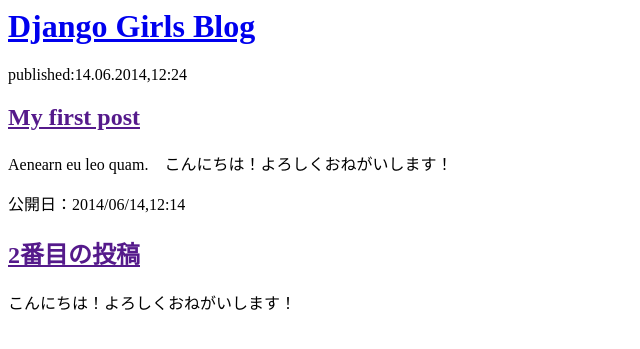
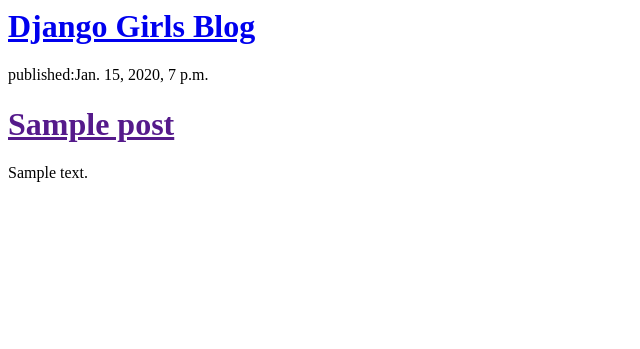
Before and after one commit to tetsush1/myfirstblog, a Django app: template blog/templates/blog/post_list.html in a window 1280 px wide. Shown: the top 349 px of the page, without its empty margins (0-640 px from the left). Run offline with Django 3.2, Linux system fonts and the light colour scheme; the template is opened without the code that fills it: values that come from a table or form of the project are taken from there, others are empty; tables that the repository leaves empty hold one stand-in row (values such as "Sample post").

Commit message:
Changed 2018/12/08 04

```diff
--- a/blog/templates/blog/post_list.html
+++ b/blog/templates/blog/post_list.html
@@ -6,17 +6,13 @@
     <div>
       <h1><a href="/">Django Girls Blog</a></h1>
     </div>
+    {% for post in posts %}
+      <div>
+        <p>published:{{post.published_date}}</p>
+        <h1><a href="">{{post.title}}</a></h1>
+        <p>{{post.text|linebreaksbr}}</p>
+      </div>
+    {% endfor %}
 
-    <div>
-      <p>published:14.06.2014,12:24</p>
-      <h2><a href="">My first post</a></h2>
-      <p>Aenearn eu leo quam.　こんにちは！よろしくおねがいします！</p>
-    </div>
-
-    <div>
-      <p>公開日：2014/06/14,12:14</p>
-      <h2><a href="">2番目の投稿</a></h2>
-      <p>こんにちは！よろしくおねがいします！</p>
-    </div>
   </body>
 </html>
```
